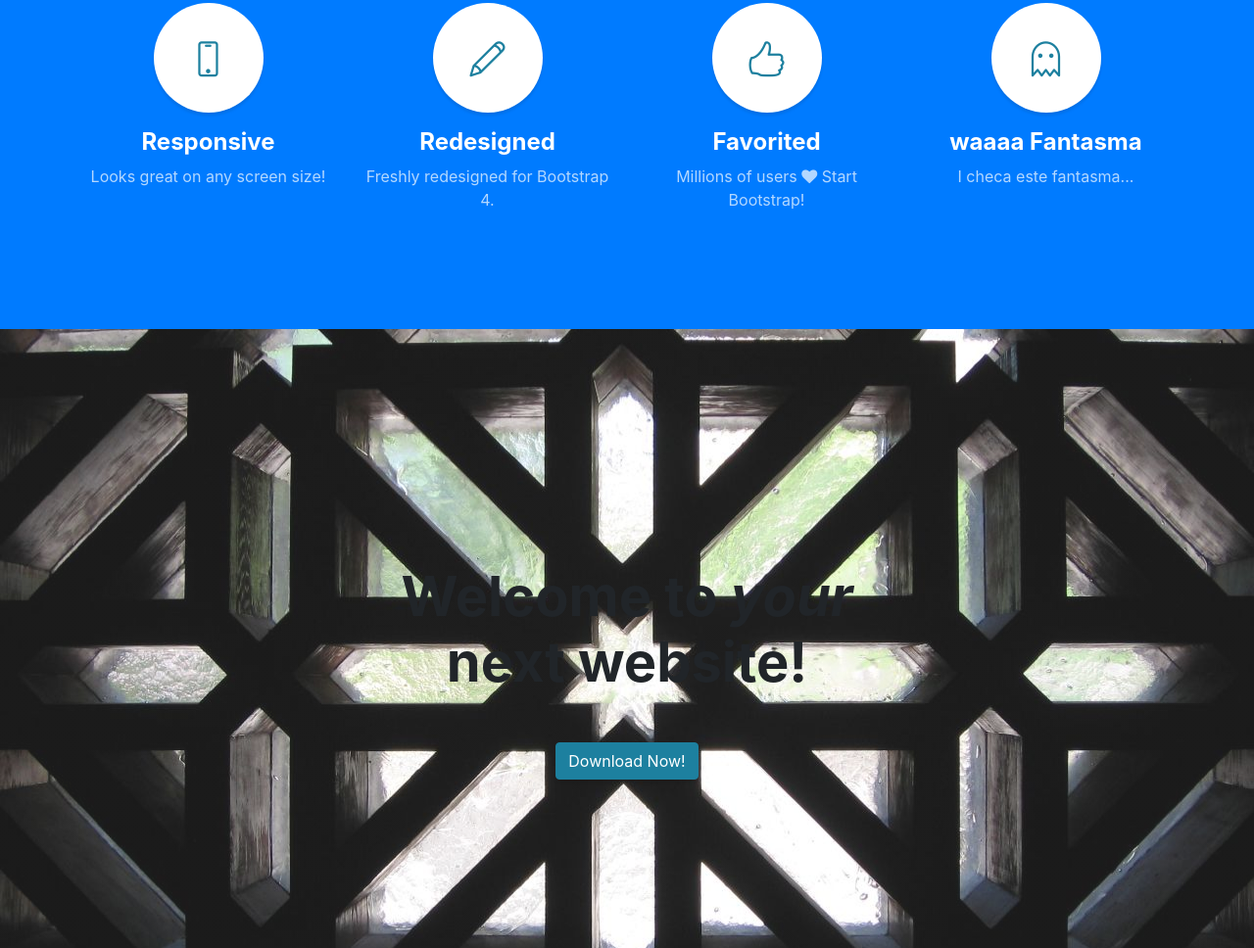
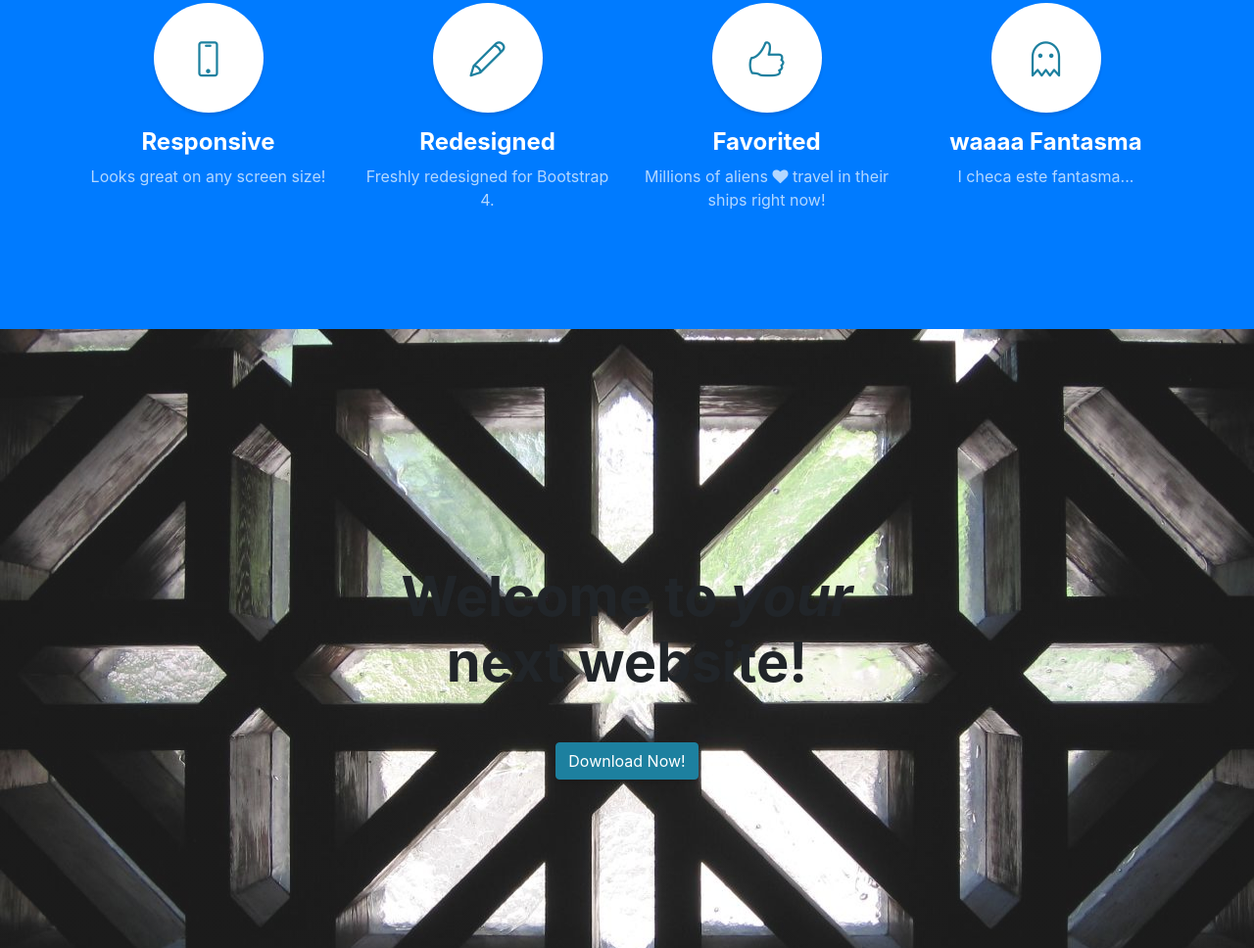
Before and after one commit to alexcomtz13/Portafolio, a website with bundled scripts: page index.html in a window 1280 px wide. Shown: the part 1474-2442 px from the top of the page at 98% size. Built offline with nearby package versions, Linux system fonts and the light colour scheme.

Commit message:
Update index.html

```diff
--- a/index.html
+++ b/index.html
@@ -110,9 +110,9 @@
             <h4>
               <strong>Favorited</strong>
             </h4>
-            <p class="text-faded mb-0">Millions of users
+            <p class="text-faded mb-0">Millions of aliens
               <i class="fa fa-heart"></i>
-              Start Bootstrap!</p>
+              travel in their ships right now!</p>
           </div>
           <div class="col-lg-3 col-md-6">
             <span class="service-icon rounded-circle mx-auto mb-3">
```
